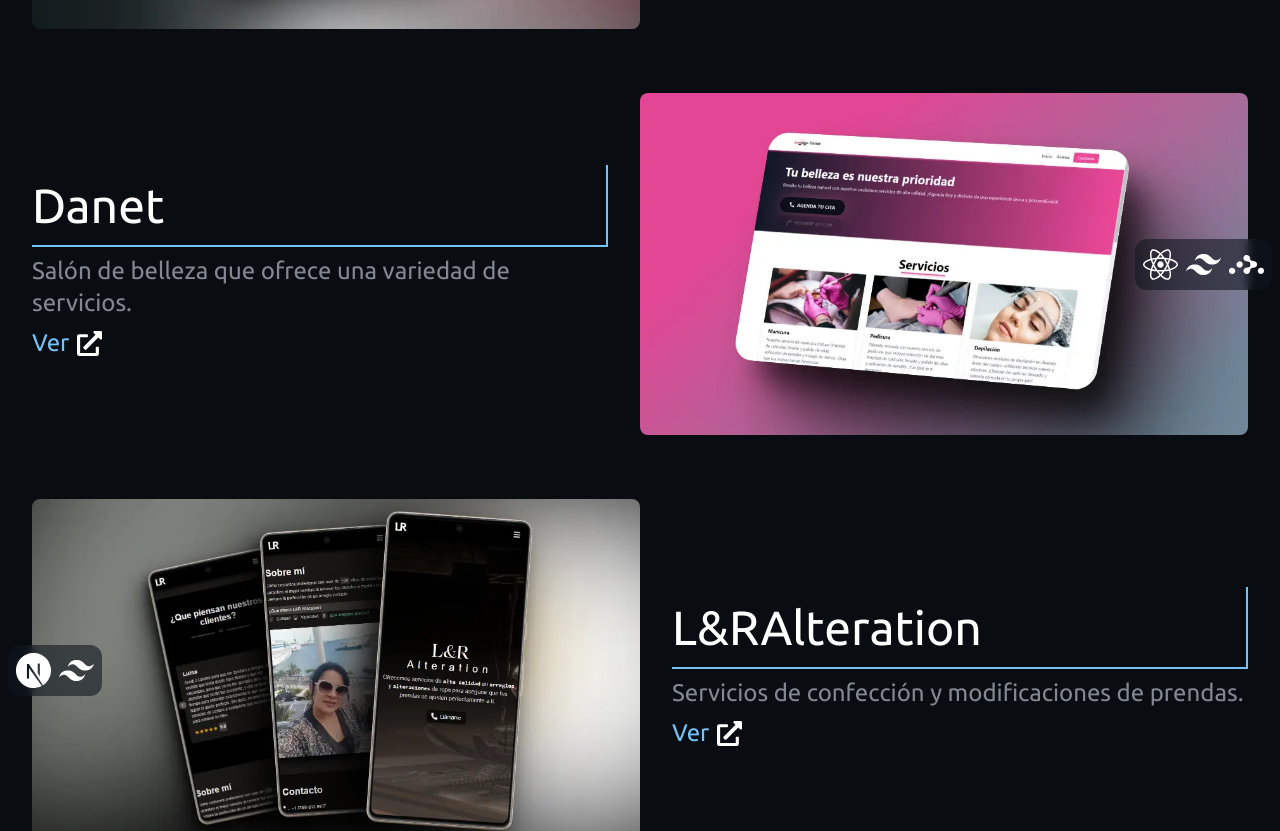
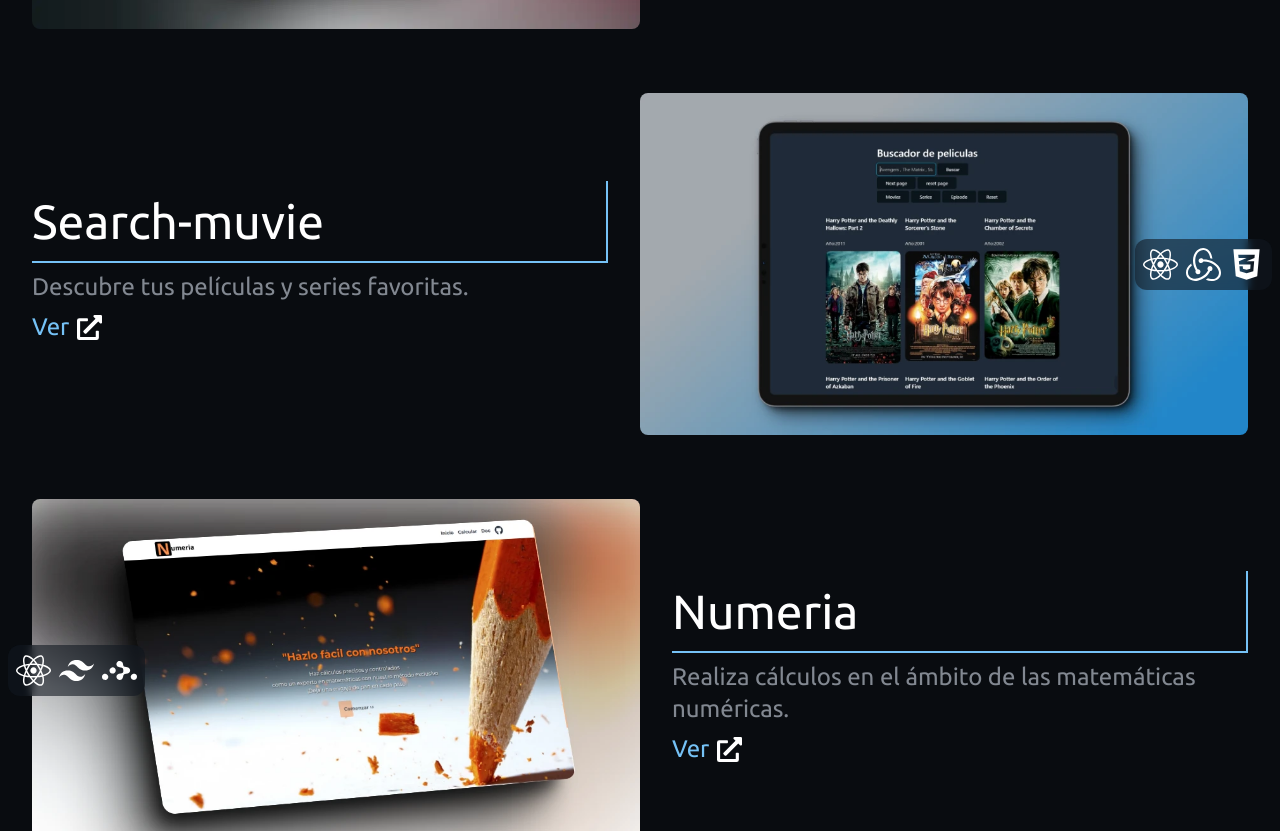
Before and after one commit to guillezdev/Mi-Web, a React (Vite) app: page / in a window 1280 px wide. Shown: the part 1597-2428 px from the top of the page. Built offline with nearby package versions, Linux system fonts and the light colour scheme.

Commit message:
changes in proyects

```diff
--- a/src/components/Projects.jsx
+++ b/src/components/Projects.jsx
@@ -6,8 +6,6 @@
 } from "react-icons/fa";
 import { SiRedux, SiReactrouter } from "react-icons/si";
 import { SiTailwindcss, SiNextdotjs, SiSupabase } from "react-icons/si";
-import Danet from "../assets/danetproject.webp";
-import LogoYadel from '../assets/yadel.webp'
 import numeria from "../assets/numeriaa.webp";
 import superletter from "../assets/superletter.webp";
 import movie from "../assets/buscarpelis.webp";
@@ -61,22 +59,6 @@
       tags: [FaReact, SiTailwindcss, SiSupabase],
     },
     {
-      title: "Danet",
-      description: "Salón de belleza que ofrece una variedad de servicios.",
-      imageSrc: Danet,
-      githubLink: "https://github.com/guillezdev/Salon-de-Belleza-Danet",
-      liveLink: "https://danetdelatorre.vercel.app/",
-      tags: [FaReact, SiTailwindcss, SiReactrouter],
-    },
-    {
-      title: "L&RAlteration",
-      description: "Servicios de confección y modificaciones de prendas.",
-      imageSrc: LogoYadel,
-      githubLink: "https://github.com/guillezdev/Costura-Alteraciones",
-      liveLink: "https://alteration.netlify.app/",
-      tags: [SiNextdotjs, SiTailwindcss],
-    },
-    {
       title: "Search-muvie",
       description: "Descubre tus películas y series favoritas.",
       imageSrc: movie,
@@ -102,7 +84,7 @@
             Proyectos
           </h2>
           <h1 className='text-4xl mb-10 -mt-16 max-w-2xl ml-6 text-white'>
-            Explora los <span className="text-primary">proyectos</span> en los que he trabajado.
+            Una selección de mis <span className="text-primary">proyectos</span> favoritos, puede ver mas en mi <a className="hover:text-primary hover:underline underline-offset-4" target="_blank" href="https://github.com/guillezdev" aria-label="Enlace a guithub">GitHub</a>
           </h1>
         </div>
         <div className='flex flex-col gap-16 justify-center items-center py-16 md:py-32'>
```
Also changed, not shown: src/assets/danetproject.webp (deleted), src/assets/yadel.webp (deleted).
